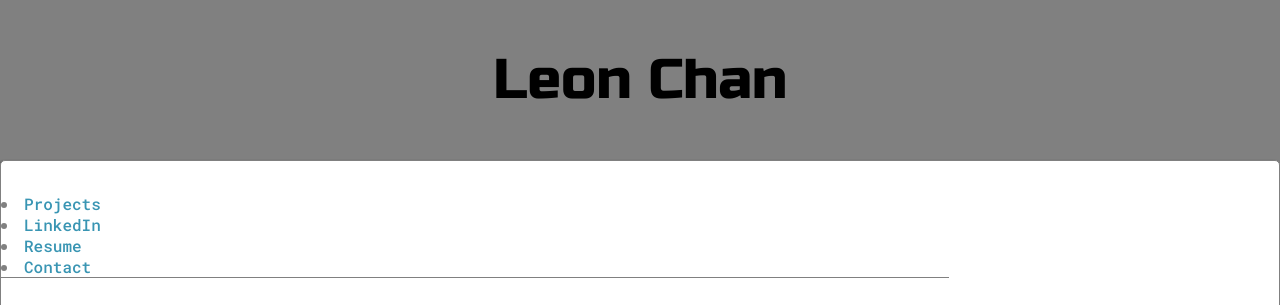
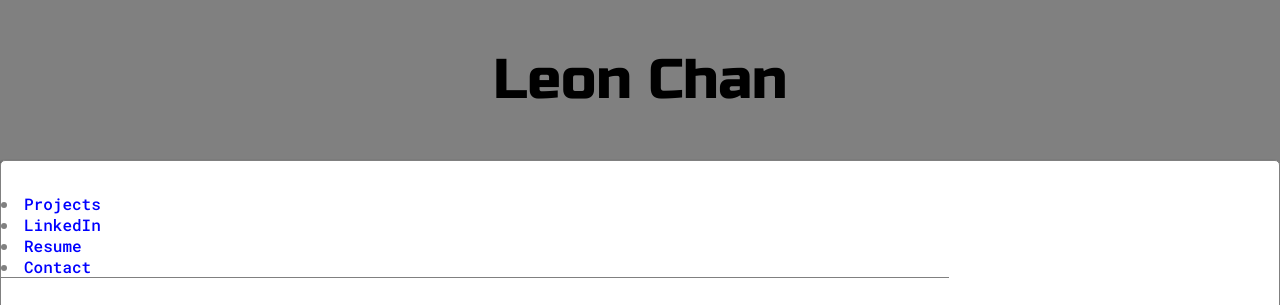
Before and after one commit to TzuCChan/Portfolio-2, a plain HTML site: page index.html in a window 1280 px wide. Shown: the top 305 px of the page. Drawn offline with Linux system fonts and the light colour scheme.

Commit message:
color: blue

```diff
--- a/style.css
+++ b/style.css
@@ -192,5 +192,5 @@ li{
 
 a {
   text-decoration: none;
-  color: rgb(57, 149, 179);
+  color: blue;
 }
```
